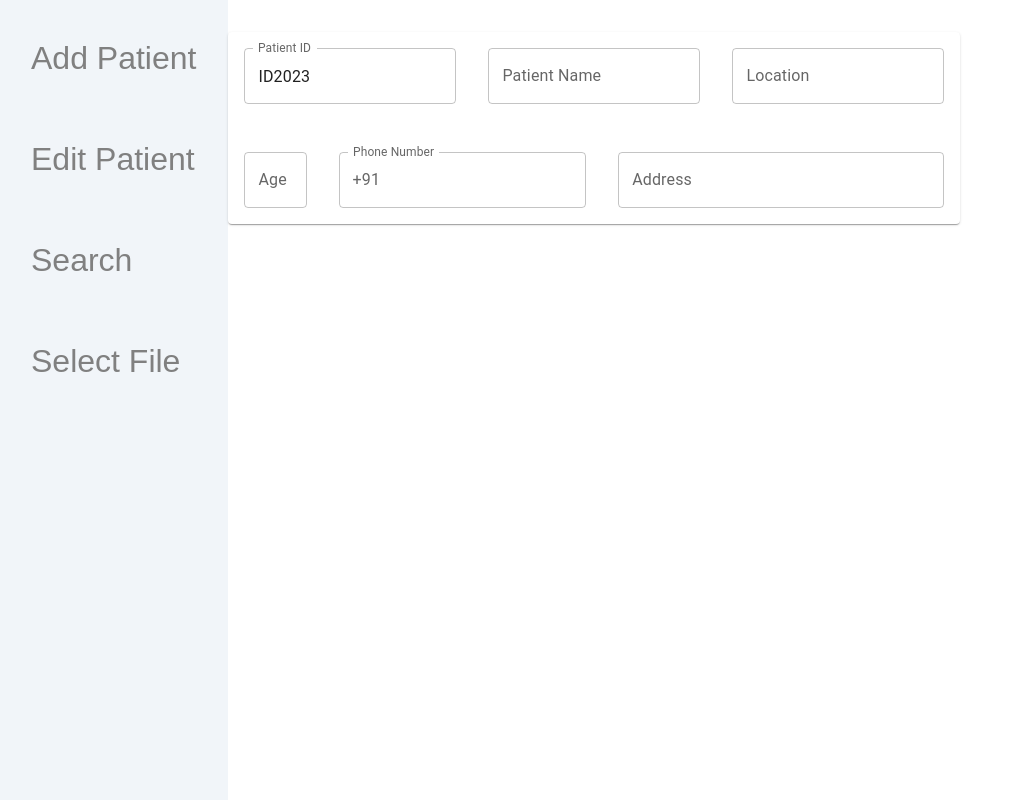
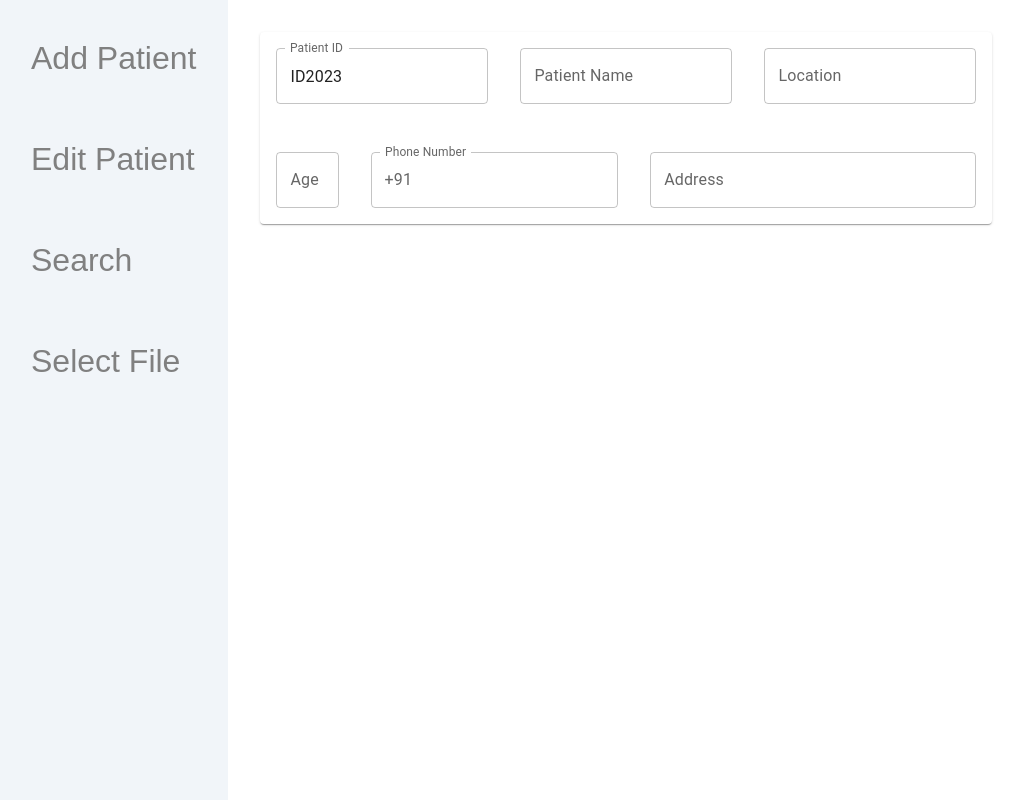
Before and after one commit to furquan-lp/react-patient-db-frontend, a React (Vite) app in the folder react-patients/: page / in a window 1280 px wide. Shown: the whole page, without its empty margins (1-1025 px from the left). Built offline with nearby package versions, Linux system fonts and the light colour scheme.

Commit message:
Added a gap to the App container

```diff
--- a/react-patients/src/index.css
+++ b/react-patients/src/index.css
@@ -1,5 +1,6 @@
 .app-main {
   display: flex;
+  gap: 2rem;
   font-family: sans-serif;
 }
 
```
